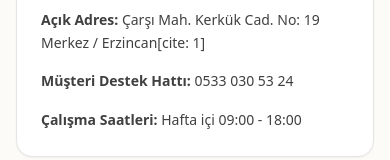
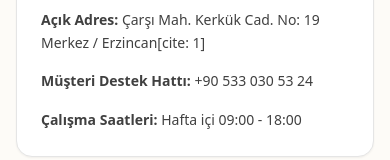
Before and after one commit to yasinbeygirci-maker/demgida-web, a Next.js app: page /iletisim in a window 390 px wide. Shown: the part 623-783 px from the top of the page. Built offline with nearby package versions, Linux system fonts and the light colour scheme.

Commit message:
fix: update customer support phone number to +90 533 030 53 24

```diff
--- a/src/app/iletisim/page.tsx
+++ b/src/app/iletisim/page.tsx
@@ -16,7 +16,7 @@ export default function IletisimPage() {
         <div className="space-y-4 bg-white p-6 rounded-2xl border border-neutral-200 shadow-sm">
           <h2 className="text-lg font-semibold text-neutral-900 border-b pb-2">Merkez Adres & İletişim</h2>
           <p><strong>Açık Adres:</strong> Çarşı Mah. Kerkük Cad. No: 19 Merkez / Erzincan[cite: 1]</p>
-          <p><strong>Müşteri Destek Hattı:</strong> 0533 030 53 24</p>
+          <p><strong>Müşteri Destek Hattı:</strong> +90 533 030 53 24</p>
           <p><strong>Çalışma Saatleri:</strong> Hafta içi 09:00 - 18:00</p>
         </div>
       </div>
```
